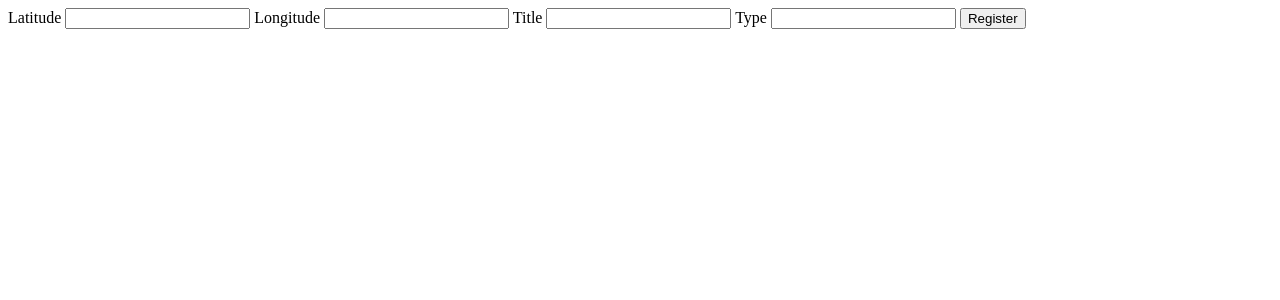
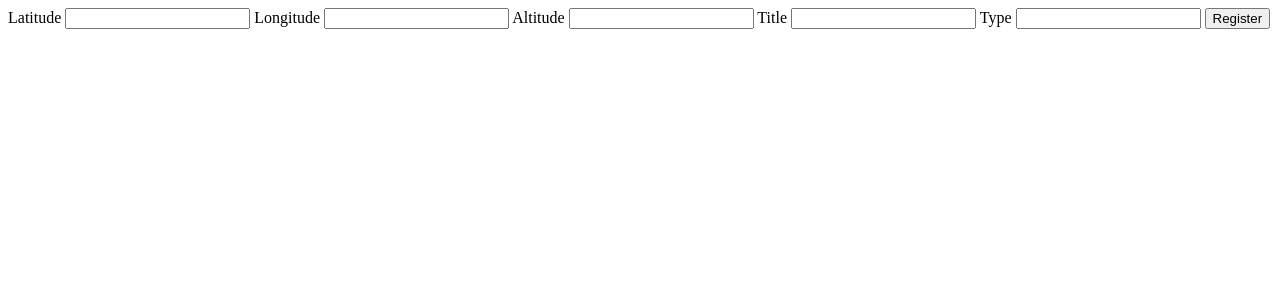
Before and after one commit to vegardhaneberg/GIB2-master-python, a Flask app: page /create in a window 1280 px wide. Shown: the top 300 px of the page. Run offline with Flask 2, Linux system fonts and the light colour scheme.

Commit message:
lazywalk

```diff
--- a/app/routes.py
+++ b/app/routes.py
@@ -9,7 +9,6 @@ from flask import render_template, request, jsonify
 from app import app, db
 from app.models import ViewPoint, ViewPointInfo
 from geopy.distance import vincenty
-import base64
 
 
 @app.route('/create')
@@ -22,9 +21,10 @@ def finish():
     lat = request.form['lat']
     long = request.form['long']
     title = request.form['title']
+    altitude = request.form['altitude']
     viewPointType = request.form['type']
 
-    vp = ViewPoint(title=title, lat=lat, long=long, type=viewPointType)
+    vp = ViewPoint(title=title, lat=lat, long=long, altitude=altitude, type=viewPointType)
 
     db.session.add(vp)
     db.session.commit()
@@ -38,9 +38,10 @@ def deleteAll():
     db.session.commit()
     return str(i)
 
+
 @app.route('/delete', methods=['DELETE', 'GET'])
 def delete():
-    vp = db.session.query(ViewPoint).filter(ViewPoint.ID == 70).first()
+    vp = db.session.query(ViewPoint).filter(ViewPoint.ID == 104).first()
     if type(vp) is ViewPoint:
         db.session.delete(vp)
         db.session.commit()
@@ -85,6 +86,7 @@ def postjson():
     title = data["title"]
     lat = float(data["latitude"])
     long = float(data["longitude"])
+    altitude = float(data['altitude'])
     viewPointType = data['type']
 
     if data['image']:
@@ -92,7 +94,7 @@ def postjson():
     else:
         image = None
 
-    spot = ViewPoint(title=title, lat=lat, long=long, image=image, type=viewPointType)
+    spot = ViewPoint(title=title, lat=lat, long=long, altitude=altitude, image=image, type=viewPointType)
 
     db.session.add(spot)
     db.session.commit()
@@ -211,7 +213,7 @@ def clusterViewPoints():
     viewPointsInfo = []
 
     for v in neighbours:
-        info = ViewPointInfo(ID=v.ID, type=v.type, title=v.title, numberOfRatings=v.numberOfRatings, rating=v.rating, lat=v.lat, long=v.long)
+        info = ViewPointInfo(ID=v.ID, type=v.type, title=v.title, altitude=v.altitude, numberOfRatings=v.numberOfRatings, rating=v.rating, lat=v.lat, long=v.long)
         viewPointsInfo.append(info)
 
     return jsonify({"viewPoints": list(map(lambda vp: vp.serialize(), viewPointsInfo))})
@@ -240,7 +242,7 @@ def getViewPointInfo():
     viewPointsInfo = []
 
     for vp in viewPoints:
-        v = ViewPointInfo(ID=vp.ID, type=vp.type, title=vp.title, numberOfRatings=vp.numberOfRatings, rating=vp.rating, lat=vp.lat, long=vp.long)
+        v = ViewPointInfo(ID=vp.ID, type=vp.type, title=vp.title, altitude=vp.altitude, numberOfRatings=vp.numberOfRatings, rating=vp.rating, lat=vp.lat, long=vp.long)
         viewPointsInfo.append(v)
 
     viewPointsInfo.sort(key=returnName, reverse=True)
@@ -280,7 +282,7 @@ def getWalk():
     infoPoints = []
 
     for v in walkingPoints:
-        v = ViewPointInfo(ID=v.ID, type=v.type, title=v.title, numberOfRatings=v.numberOfRatings, rating=v.rating, lat=v.lat, long=v.long)
+        v = ViewPointInfo(ID=v.ID, type=v.type, title=v.title, altitude=v.altitude, numberOfRatings=v.numberOfRatings, rating=v.rating, lat=v.lat, long=v.long)
         infoPoints.append(v)
 
     if len(infoPoints) == 0:
@@ -300,10 +302,63 @@ def getType():
 
     for vp in viewPoints:
         if vp.type == viewPointType:
-            v = ViewPointInfo(ID=vp.ID, type=vp.viewPointType, title=vp.title, numberOfRatings=vp.numberOfRatings, rating=vp.rating, lat=vp.lat, long=vp.long)
+            v = ViewPointInfo(ID=vp.ID, type=vp.viewPointType, altitude=vp.altitude, title=vp.title, numberOfRatings=vp.numberOfRatings, rating=vp.rating, lat=vp.lat, long=vp.long)
             returnViewPoints.append(v)
 
     if len(returnViewPoints) == 0:
         return jsonify({'completed': False})
 
     return jsonify({"viewPoints": list(map(lambda vp: vp.serialize(), returnViewPoints))})
+
+
+@app.route('/lazyWalk', methods=['POST'])
+def lazyWalk():
+
+    data = request.get_json()
+    lat = float(data["latitude"])
+    long = float(data["longitude"])
+    altitude = float(data['altitude'])
+    styrke = data['styrke']
+    type = data['type']
+    rating = int(data['rating'])
+    myCoordinate = (lat, long)
+    scale = 0
+
+    if styrke == 'Lett':
+        scale = 3
+    elif styrke == 'Medium':
+        scale = 5
+    else:
+        scale = 7
+
+    viewPoints1 = ViewPoint.query.all()
+    viewPoints = []
+
+    for v in viewPoints1:
+        if type == 'Godt og blandet' and v.rating >= rating:
+            viewPoints.append(v)
+        elif v.type == type and v.rating >= rating:
+            viewPoints.append(v)
+
+    if len(viewPoints) == 0:
+        return jsonify({"viewPoints": False})
+
+    firstCoordinate = (viewPoints[0].lat, viewPoints[0].long)
+
+    bestSpot = viewPoints[0]
+    bestScore = abs(altitude - viewPoints[0].altitude) * scale + vincenty(myCoordinate, firstCoordinate).m
+
+    for vp in viewPoints:
+        if vp != viewPoints[0]:
+            vpCoordinate = (vp.lat, vp.long)
+            vpAltitude = vp.altitude
+
+            if abs(altitude - vpAltitude) * scale + vincenty(myCoordinate, vpCoordinate).m < bestScore:
+                bestSpot = vp
+                bestScore = abs(altitude - vpAltitude) * scale + vincenty(myCoordinate, vpCoordinate).m
+
+    infoPoint = ViewPointInfo(ID=bestSpot.ID, type=bestSpot.type, altitude=bestSpot.altitude, title=bestSpot.title, numberOfRatings=bestSpot.numberOfRatings, rating=bestSpot.rating, lat=bestSpot.lat, long=bestSpot.long)
+
+    viewPointList = [infoPoint]
+
+    return jsonify({"viewPoints": list(map(lambda vp: vp.serialize(), viewPointList))})
--- a/app/templates/create.html
+++ b/app/templates/create.html
@@ -11,6 +11,8 @@
     <input id="lat" name="lat" type="float"/>
     <label>Longitude </label>
     <input id="long" name="long" type="float"/>
+    <label>Altitude </label>
+    <input id="altitude" name="altitude" type="float"/>
     <label>Title </label>
     <input id="title" name="title" type="text"/>
     <label>Type </label>
```
Also changed, not shown: app/models.py (+9 -3 lines), migrations/versions/f98281c023b9_.py (added, +28 -0 lines).
